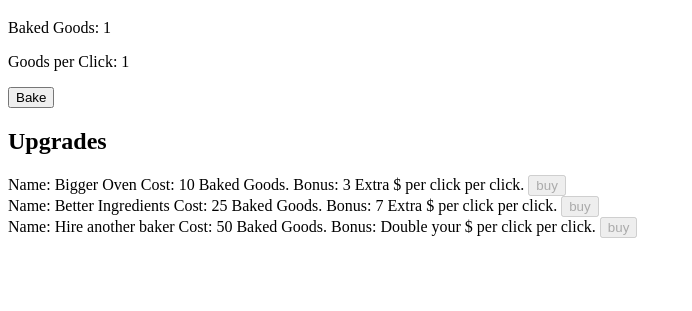
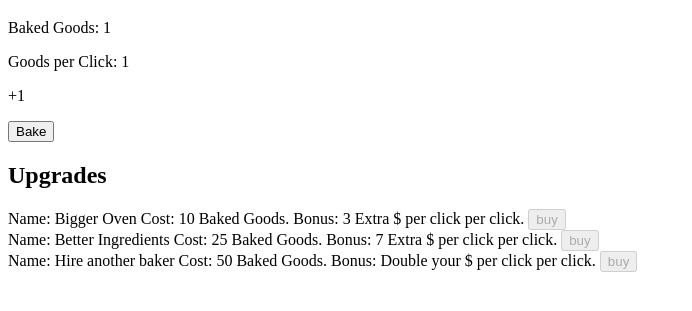
Before and after one commit to DarienArthur-Gocken/Javascript-Game, a plain HTML site: page index.html in a window 1280 px wide. Both pictures are taken after a click on the button "Bake". Shown: the part 61-372 px from the top of the page, without its empty margins (0-692 px from the left). Drawn offline with Linux system fonts and the light colour scheme.

Commit message:
added vestigial floating point add

```diff
--- a/game.js
+++ b/game.js
@@ -1,6 +1,8 @@
 let bakedGoods = 0;
 
 let goodsPerClick = 1;
+
+let currentadd = 0;
 
 const upgrades = [
     {id: 1, name: "Bigger Oven", cost: 10, bonus: 3, display: "3 Extra $ per click"},
@@ -11,11 +13,13 @@ const upgrades = [
 function updateDisplay() {
     document.getElementById('score-display').textContent = 'Baked Goods: ' + bakedGoods;
     document.getElementById('rate-display').textContent = 'Goods per Click: ' + goodsPerClick;
+    document.getElementById('current-add').textContent = currentadd;
     upgrades[2].bonus = goodsPerClick;
 }
 
 document.getElementById('click-btn').addEventListener('click', function() {
     bakedGoods += goodsPerClick;
+    currentadd = '+' + goodsPerClick;
     updateDisplay();
     renderUpgrades();
 });
--- a/index.html
+++ b/index.html
@@ -9,6 +9,7 @@
     <h1>Biscuit Clicker</h1>
     <p id="score-display">Baked Goods: 0</p>
     <p id="rate-display">Goods per Click: 1</p>
+    <p id="current-add"></p>
     <button id="click-btn">Bake</button>
     <h2>Upgrades</h2>
     <div id ="upgrades"></div>
```
